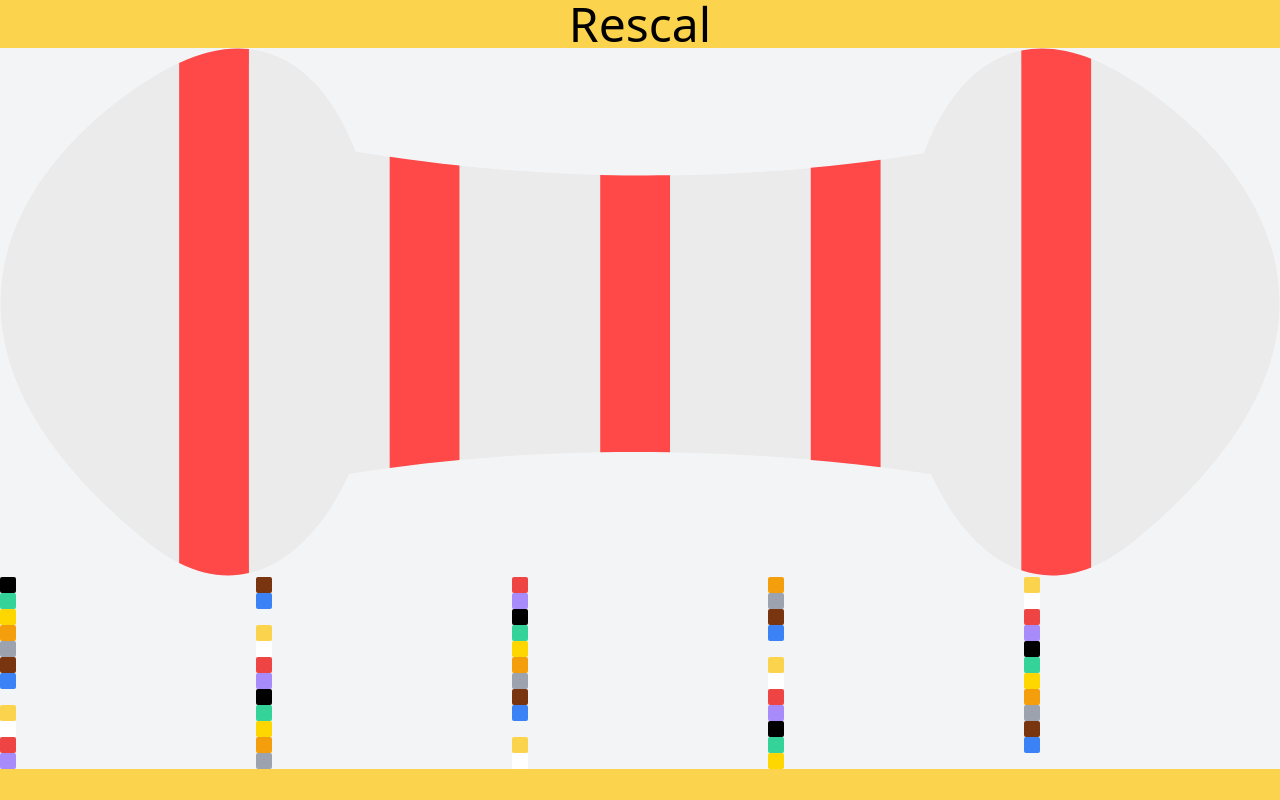
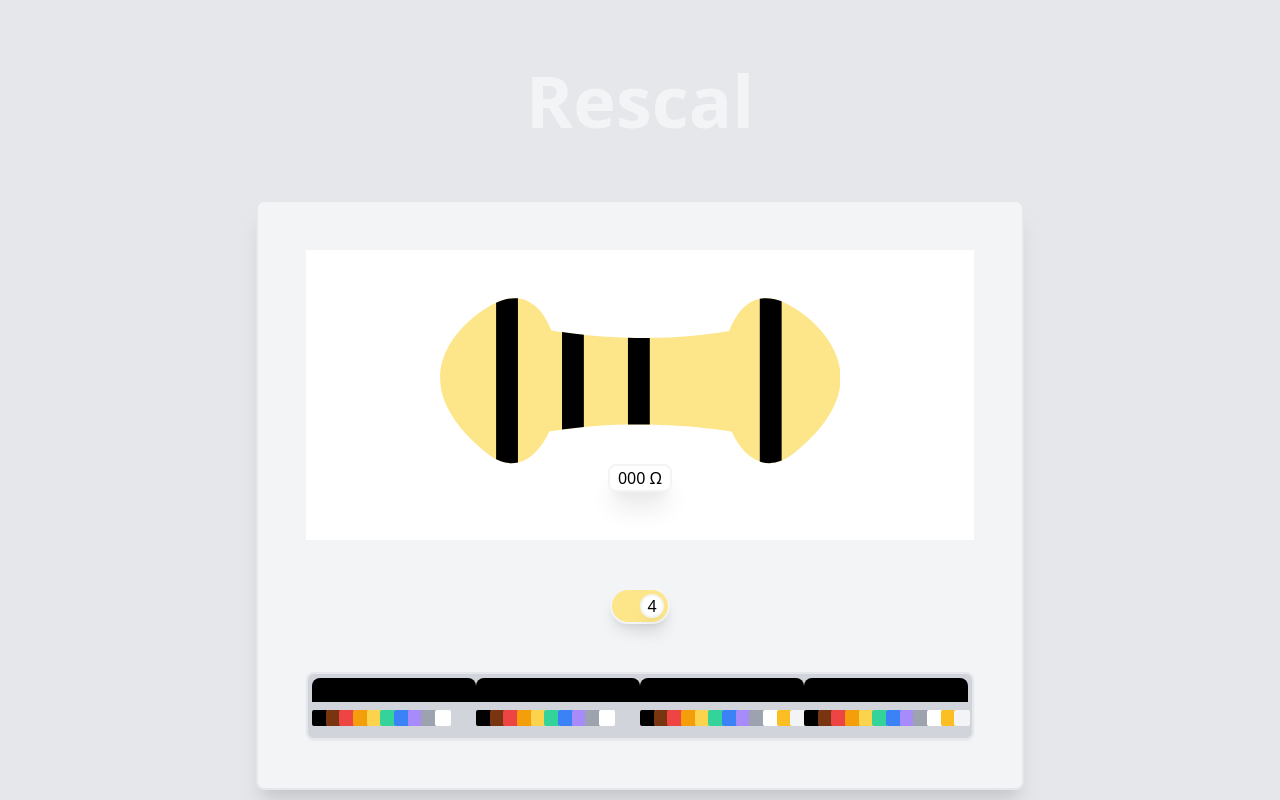
Before and after one commit to jovanfrandika/rescal, a React (Create React App) app: page / in a window 1280 px wide. Built offline with nearby package versions, Linux system fonts and the light colour scheme.

Commit message:
Updated Base Resistor v3

```diff
--- a/package.json
+++ b/package.json
@@ -15,6 +15,7 @@
     "@types/react-dom": "^17.0.0",
     "@types/react-router-dom": "^5.1.7",
     "autoprefixer": "^9",
+    "clsx": "^1.1.1",
     "postcss": "^7",
     "react": "^17.0.1",
     "react-dom": "^17.0.1",
--- a/src/components/Band.tsx
+++ b/src/components/Band.tsx
@@ -1,24 +1,51 @@
 import React, { useContext } from 'react';
-import { BandContext, BandContextValue } from '../contexts/BandContext';
+import clsx from 'clsx';
+import { BandContext, BandContextValue, reducerState } from '../contexts/BandContext';
 
 import { ColourInterface, colours } from '../constants/colourList';
 
 const Band = () => {
-  const { state } = useContext<BandContextValue>(BandContext);
+  const { state, dispatch } = useContext<BandContextValue>(BandContext);
+  const { isFive, bands }: reducerState = state;
+  const themes = colours.map((colour) => colour.theme);
+
   return (
-    <div className='grid grid-cols-5'>
+    <div className={clsx('m-1 md:grid md:grid-cols-3', { [`lg:grid-cols-5`]: isFive }, { [`lg:grid-cols-4`]: !isFive })}>
       {
-        state.bands.map((value: number, baseIndex: number) => {
-          return colours.map(({ label, hexCode }: ColourInterface, childIndex: number) => {
-            return (
-              <div key={`${label}-${value}-${baseIndex}-${childIndex}`} className='w-4 h-4 rounded-sm' style={{ background: hexCode }} >
+        bands.map((value: number, baseIndex: number) => {
+          return (
+            <div key={`test ${baseIndex}`} className={clsx('text-center', { [`${themes[value]}`]: true }, { [`hidden`]: !isFive && baseIndex === 2 })}>
+              <p className={clsx('font-bold rounded-t-lg', { [`bg-${themes[value]}`]: true })}>
+                {
+                  isFive || (!isFive && baseIndex < 2) ? baseIndex + 1 :
+                    !isFive && baseIndex > 2 ? baseIndex : ''
+                }
+              </p>
+              <div className={clsx('grid grid-cols-12 my-2 md:grid-cols-3 lg:grid-cols-4 xl:grid-cols-12')}>
+                {
+                  colours.map(({ label, hexCode }: ColourInterface, childIndex: number) => {
+                    if ((baseIndex < 3 && childIndex > 9) || (!isFive && baseIndex === 2)) return <React.Fragment key={`${label}-${value}-${baseIndex}-${childIndex}`} ></React.Fragment>
+                    return (
+                      <div
+                        key={`${label}-${value}-${baseIndex}-${childIndex}`}
+                        className='transition transform w-4 h-4 rounded-sm cursor-pointer hover:-translate-y-1'
+                        style={{ background: hexCode }}
+                        onClick={() => {
+                          let test = state.bands;
+                          test[baseIndex] = childIndex;
+                          dispatch({ type: 'UPDATE_BAND', value: test })
+                        }}
+                      >
+                      </div>
+                    )
+                  })
+                }
               </div>
-            )
-          })
-
+            </div>
+          )
         })
       }
-    </div>
+    </div >
   )
 }
 
--- /dev/null
+++ b/src/components/BandSwitch.tsx
@@ -0,0 +1,20 @@
+import React, { useContext } from 'react';
+import clsx from 'clsx';
+import { BandContext, BandContextValue, reducerState } from '../contexts/BandContext';
+
+const BandSwitch = () => {
+  const { state, dispatch } = useContext<BandContextValue>(BandContext);
+  const { isFive }: reducerState = state;
+  return (
+    <div className={clsx('transition transform mx-auto px-4 py-1 bg-gray-300 border-2 border-gray-100 shadow-lg rounded-3xl hover:-translate-y-1', { [`bg-blue-400`]: isFive }, { [`bg-yellow-200`]: !isFive })}>
+      <div
+        className={clsx('transition transform flex justify-center items-center w-6 h-6 shadow-xl rounded-xl border-2 border-gray-100 bg-white cursor-pointer', { [`-translate-x-3`]: isFive }, { [`translate-x-3`]: !isFive })}
+        onClick={() => { dispatch({ type: "UPDATE_BAND_TYPE", value: !isFive }) }}
+      >
+        <p className=''> {isFive ? 5 : 4} </p>
+      </div>
+    </div>
+  )
+}
+
+export default BandSwitch;
--- a/src/components/Layout.tsx
+++ b/src/components/Layout.tsx
@@ -6,7 +6,7 @@ interface Props {
 
 const Layout: React.FC<Props> = ({ children }) => {
   return (
-    <div className='font-sans min-h-screen bg-yellow-300'>
+    <div className='mx-auto font-sans min-h-screen bg-gray-200'>
       {children}
     </div>
   )
--- a/src/components/Resistor.tsx
+++ b/src/components/Resistor.tsx
@@ -1,17 +1,21 @@
 import React, { useContext } from 'react';
-import { BandContext, BandContextValue } from '../contexts/BandContext';
+import { BandContext, BandContextValue, reducerState } from '../contexts/BandContext';
+import clsx from 'clsx';
+
+import { colours } from '../constants/colourList';
 
 const Resistor = () => {
   const { state } = useContext<BandContextValue>(BandContext);
-
+  const { isFive, bands }: reducerState = state;
+  const theme = colours.map((colour) => colour.theme);
   return (
-    <svg width="100%" height="100%" viewBox="0 0 1247 515" version="1.1" style={{ fillRule: 'evenodd', clipRule: 'evenodd', strokeLinecap: 'round', strokeLinejoin: 'round', strokeMiterlimit: 1.5 }}>
-      <path style={{ fill: '#ebebeb', stroke: '#000', strokeOpacity: 0, strokeWidth: '1px' }} d="M899.963,102.438c33.655,-88.895 101.036,-137.818 203.622,-70.558c-0,-0 321.13,187 0.643,449c-84.02,68.686 -156.96,22.081 -196.992,-65.529c-107.712,-16.615 -326.524,-39.208 -567.331,-0.311c-39.994,87.807 -113.01,134.611 -197.133,65.84c-320.487,-262 0.643,-449 0.643,-449c101.991,-66.87 169.185,-18.9 203.031,69.011c245.326,40.763 448.497,19.414 553.517,1.547Z" />
-      <path style={{ fill: '#ff4949' }} d="M174.5,14.54c25.093,-11.551 47.753,-15.581 68,-13.472l0,510.492c-21.043,4.85 -43.908,2.236 -68,-9.814l0,-487.206Z" />
-      <path style={{ fill: '#ff4949' }} d="M379.624,106.031c23.085,3.376 45.762,6.211 68,8.555l0,286.783c-22.373,2.091 -45.065,4.663 -68,7.801l0,-303.139Z" />
-      <path style={{ fill: '#ff4949' }} d="M584.748,123.63c23.474,0.618 46.172,0.741 68,0.451l0,269.813c-21.948,-0.408 -44.651,-0.456 -68,-0.037l0,-270.227Z" />
-      <path style={{ fill: '#ff4949' }} d="M857.872,108.913l0,299.587l-22.354,-2.681c-9.502,-0.999 -19.003,-1.997 -28.505,-2.996l-17.141,-1.536l0,-284.526c24.848,-2.306 47.588,-5.012 68,-7.848Z" />
-      <path style={{ fill: '#ff4949' }} d="M994.996,2.531c20.105,-4.166 42.772,-2.04 68,7.957l0,495.505c-24.231,9.793 -47.101,10.064 -68,2.894l0,-506.356Z" />
+    <svg width="60%" height="60%" viewBox="0 0 1247 515" version="1.1" style={{ fillRule: 'evenodd', clipRule: 'evenodd', strokeLinecap: 'round', strokeLinejoin: 'round', strokeMiterlimit: 1.5 }}>
+      <path className={clsx('fill-current', { [`text-blue-400`]: isFive }, { [`text-yellow-200`]: !isFive })} d="M899.963,102.438c33.655,-88.895 101.036,-137.818 203.622,-70.558c-0,-0 321.13,187 0.643,449c-84.02,68.686 -156.96,22.081 -196.992,-65.529c-107.712,-16.615 -326.524,-39.208 -567.331,-0.311c-39.994,87.807 -113.01,134.611 -197.133,65.84c-320.487,-262 0.643,-449 0.643,-449c101.991,-66.87 169.185,-18.9 203.031,69.011c245.326,40.763 448.497,19.414 553.517,1.547Z" />
+      <path className={clsx('fill-current ', { [`text-${theme[bands[0]]}`]: true })} d="M174.5,14.54c25.093,-11.551 47.753,-15.581 68,-13.472l0,510.492c-21.043,4.85 -43.908,2.236 -68,-9.814l0,-487.206Z" />
+      <path className={clsx('fill-current ', { [`text-${theme[bands[1]]}`]: true })} d="M379.624,106.031c23.085,3.376 45.762,6.211 68,8.555l0,286.783c-22.373,2.091 -45.065,4.663 -68,7.801l0,-303.139Z" />
+      <path className={clsx('fill-current ', { [`text-${theme[bands[2]]}`]: isFive }, { [`text-${theme[bands[3]]}`]: !isFive })} d="M584.748,123.63c23.474,0.618 46.172,0.741 68,0.451l0,269.813c-21.948,-0.408 -44.651,-0.456 -68,-0.037l0,-270.227Z" />
+      <path className={clsx('fill-current ', { [`text-${theme[bands[3]]}`]: isFive }, { [`hidden`]: !isFive })} d="M857.872,108.913l0,299.587l-22.354,-2.681c-9.502,-0.999 -19.003,-1.997 -28.505,-2.996l-17.141,-1.536l0,-284.526c24.848,-2.306 47.588,-5.012 68,-7.848Z" />
+      <path className={clsx('fill-current ', { [`text-${theme[bands[4]]}`]: true })} d="M994.996,2.531c20.105,-4.166 42.772,-2.04 68,7.957l0,495.505c-24.231,9.793 -47.101,10.064 -68,2.894l0,-506.356Z" />
     </svg>
   )
 }
--- /dev/null
+++ b/src/components/ResistorValue.tsx
@@ -0,0 +1,46 @@
+import React, { useState, useContext, useEffect, useCallback } from 'react';
+import { bandCode } from '../constants/colourList';
+import { BandContext, BandContextValue, reducerState } from '../contexts/BandContext';
+
+const unitConvertion = (input: number) => {
+
+  let units = ['', 'K', 'M', 'G'];
+  for (let i = 3; i > 0; i--) {
+    if (input % Math.pow(10, i * 3) < 1) return String(input / Math.pow(10, i * 3)) + units[i];
+  }
+
+  return String(input.toFixed(2));
+
+}
+
+const ResistorValue: React.FC = () => {
+  const { state } = useContext<BandContextValue>(BandContext);
+  const { isFive, bands }: reducerState = state;
+  const [value, setValue] = useState<string>('');
+
+
+  const handleValue = useCallback(() => {
+    let i: number;
+    let pure: string = '';
+    for (i = 0; i <= 4; i++) {
+      if (!isFive && i === 3) continue;
+      else if (i <= 2) pure += String(bands[i]);
+      else if (i === 3 && bands[i] < 10) pure = unitConvertion(Number(pure) * Math.pow(10, bands[i]));
+      else if (i === 3 && bands[i] >= 10) pure = unitConvertion(Number(pure) * Math.pow(10, 9 - bands[i]));
+      else if (i === 4) pure += ' Ω ' + bandCode[bands[i]].tolerance;
+    }
+    setValue(pure);
+  }, [bands, isFive])
+
+  useEffect(() => {
+    handleValue();
+  }, [state, handleValue]);
+
+  return (
+    <div className='px-2 border-2 border-gray-100 bg-white shadow-xl rounded-lg'>
+      {value}
+    </div>
+  )
+}
+
+export default ResistorValue;
--- a/src/constants/colourList.ts
+++ b/src/constants/colourList.ts
@@ -6,19 +6,40 @@ export type FixedArray<T, N extends number> = GrowToSize<T, [], N>;
 export interface ColourInterface {
   label: string;
   hexCode: string;
+  theme: string;
+}
+
+export interface BandCodeInterface {
+  multiplier: number;
+  tolerance: string;
 }
 
 export const colours: FixedArray<ColourInterface, 12> = [
-  { label: 'black', hexCode: '#000' },
-  { label: 'brown', hexCode: '#78350F' },
-  { label: 'red', hexCode: '#EF4444' },
-  { label: 'orange', hexCode: '#F59E0B' },
-  { label: 'yellow', hexCode: '#FCD34D' },
-  { label: 'green', hexCode: '#34D399' },
-  { label: 'blue', hexCode: '#3B82F6' },
-  { label: 'violet', hexCode: '#A78BFA' },
-  { label: 'gray', hexCode: '#9CA3AF' },
-  { label: 'white', hexCode: '#FFF' },
-  { label: 'gold', hexCode: '#FFD700' },
-  { label: 'silver', hexCode: '#F3F4F6' },
+  { label: 'black', hexCode: '#000', theme: 'black' },
+  { label: 'brown', hexCode: '#78350F', theme: 'yellow-900' },
+  { label: 'red', hexCode: '#EF4444', theme: 'red-500' },
+  { label: 'orange', hexCode: '#F59E0B', theme: 'yellow-500' },
+  { label: 'yellow', hexCode: '#FCD34D', theme: 'yellow-300' },
+  { label: 'green', hexCode: '#34D399', theme: 'green-400' },
+  { label: 'blue', hexCode: '#3B82F6', theme: 'green-500' },
+  { label: 'violet', hexCode: '#A78BFA', theme: 'purple-400' },
+  { label: 'gray', hexCode: '#9CA3AF', theme: 'gray-400' },
+  { label: 'white', hexCode: '#FFF', theme: 'white' },
+  { label: 'gold', hexCode: '#FBBF24', theme: 'yellow-400' },
+  { label: 'silver', hexCode: '#F3F4F6', theme: 'gray-100' },
 ];
+
+export const bandCode: FixedArray<BandCodeInterface, 12> = [
+  { multiplier: 1, tolerance: '' },
+  { multiplier: 10, tolerance: '± 1%' },
+  { multiplier: 100, tolerance: '± 2%' },
+  { multiplier: 1, tolerance: '' },
+  { multiplier: 10, tolerance: '' },
+  { multiplier: 100, tolerance: '± 0.5%' },
+  { multiplier: 1, tolerance: '± 0.25%' },
+  { multiplier: 10, tolerance: '± 0.10%' },
+  { multiplier: 100, tolerance: '± 0.05%' },
+  { multiplier: 1, tolerance: '' },
+  { multiplier: 0.1, tolerance: '± 5%' },
+  { multiplier: 0.01, tolerance: '± 10%' },
+]
--- a/src/pages/Main.tsx
+++ b/src/pages/Main.tsx
@@ -2,15 +2,25 @@ import React from 'react';
 
 import Layout from '../components/Layout';
 import Resistor from '../components/Resistor';
+import ResistorValue from '../components/ResistorValue';
 import Band from '../components/Band';
+import BandSwitch from '../components/BandSwitch';
 
 const Main: React.FC = () => {
   return (
     <Layout>
-      <h1 className='text-5xl text-center'>Rescal</h1>
-      <div className='bg-gray-100'>
-        <Resistor />
-        <Band />
+      <div className='pt-16'>
+        <h1 className='font-bold text-7xl text-gray-100 text-center'>Rescal</h1>
+        <div className='flex flex-col space-y-12 mx-8 mt-16 p-12 bg-gray-100 border-2 shadow-xl rounded-lg md:mx-64'>
+          <div className='flex flex-col items-center py-12 bg-white'>
+            <Resistor />
+            <ResistorValue />
+          </div>
+          <BandSwitch />
+          <div className='mt-12 bg-gray-300 border-2 shadow-sm rounded-lg'>
+            <Band />
+          </div>
+        </div>
       </div>
     </Layout>
   )
```
Also changed, not shown: 1 other file (tests, documents, lock files or other folders).
